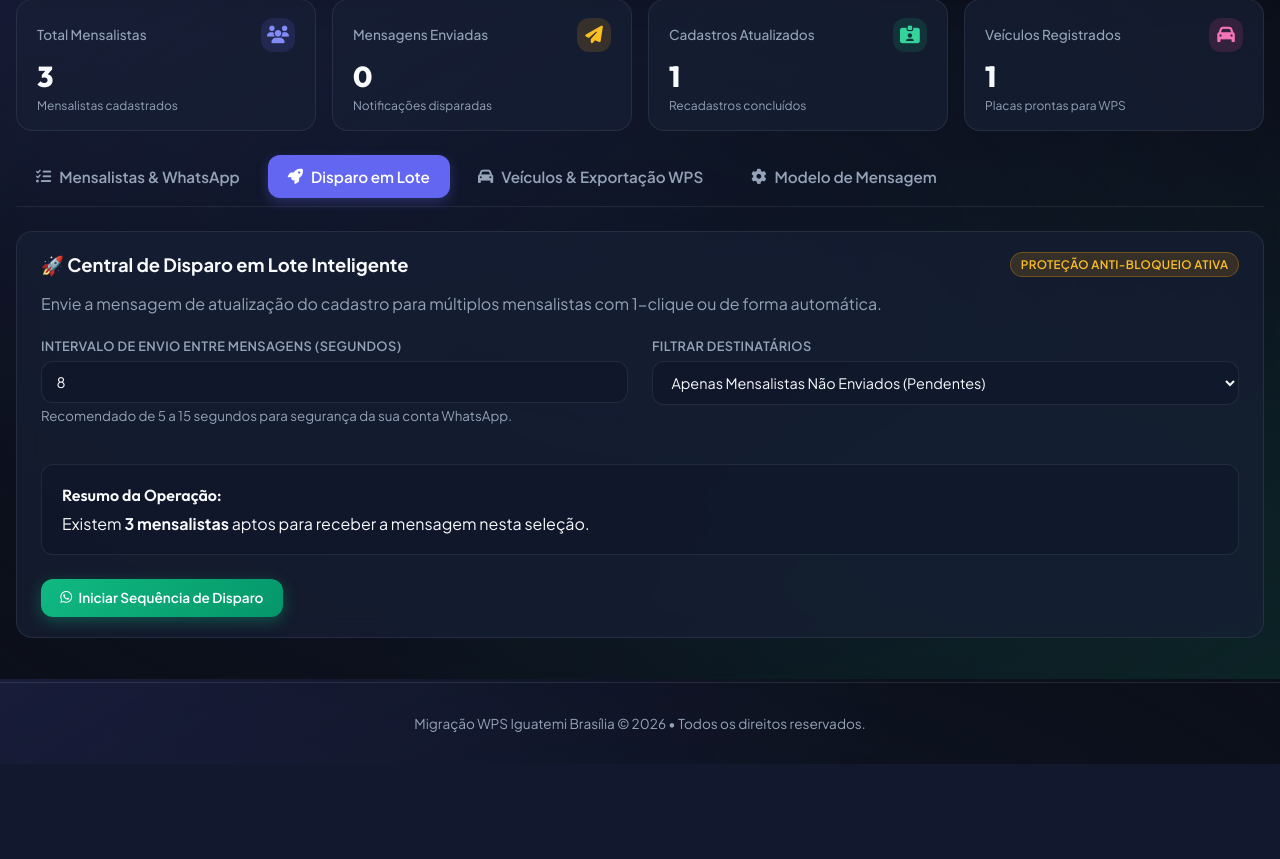
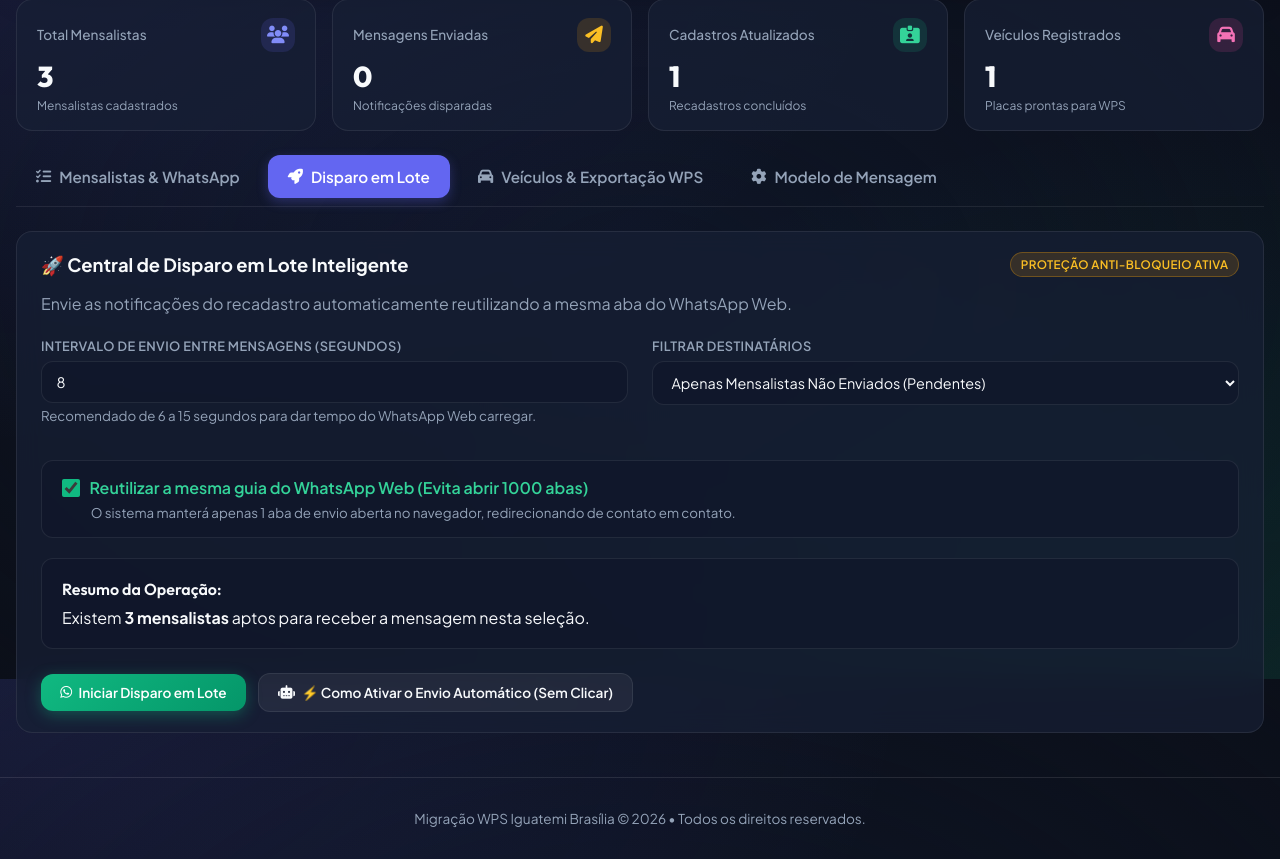
Before and after one commit to AlanGalvao83/MSGWHATS, a Flask app: page /admin in a window 1280 px wide, after a click on "Disparo em Lote". Shown: the part 121-980 px from the top of the page. Before the commit the page ends 885 px from the top, so only its background shows below. Run offline with Flask 3, Linux system fonts and the light colour scheme; data comes from the database, SQL or seed files in the repository.

Commit message:
Fix database query bottleneck 1000x faster, single-tab WhatsApp dispatch, auto-send helper and status reset controls

```diff
--- a/app.py
+++ b/app.py
@@ -53,13 +53,12 @@ def success_page():
 def api_get_mensalistas():
     mensalistas = database.get_all_mensalistas()
     host_url = get_public_host()
+    configs = database.get_configuracoes()
+    msg_template = configs.get('mensagem_template', 'Olá {nome}, atualize seu cadastro: {link}')
+    nome_estacionamento = configs.get('nome_estacionamento', 'Estacionamento WPS')
 
     for m in mensalistas:
         m['link_atualizacao'] = f"{host_url}/atualizar/{m['token']}"
-        configs = database.get_configuracoes()
-        msg_template = configs.get('mensagem_template', 'Olá {nome}, atualize seu cadastro: {link}')
-        nome_estacionamento = configs.get('nome_estacionamento', 'Estacionamento WPS')
-
         msg_personalizada = msg_template.replace('{nome}', m['nome'])\
                                         .replace('{link}', m['link_atualizacao'])\
                                         .replace('{nome_estacionamento}', nome_estacionamento)
--- a/static/js/admin.js
+++ b/static/js/admin.js
@@ -96,8 +96,8 @@ function renderMensalistasTable() {
   tbody.innerHTML = filtered.map(m => {
     const nomeLimpo = m.nome ? m.nome.split(';')[0].trim() : '';
     const envioBadge = m.status_envio === 'Enviado'
-      ? `<span class="badge badge-green"><i class="fa-solid fa-check"></i> Enviado</span>`
-      : `<span class="badge badge-amber"><i class="fa-solid fa-clock"></i> Pendente</span>`;
+      ? `<span class="badge badge-green" style="cursor: pointer;" onclick="toggleStatusEnvio(${m.id}, 'Pendente')" title="Clique para alterar para Pendente"><i class="fa-solid fa-check"></i> Enviado</span>`
+      : `<span class="badge badge-amber" style="cursor: pointer;" onclick="toggleStatusEnvio(${m.id}, 'Enviado')" title="Clique para alterar para Enviado"><i class="fa-solid fa-clock"></i> Pendente</span>`;
 
     const cadastroBadge = m.status_cadastro === 'Atualizado'
       ? `<span class="badge badge-green"><i class="fa-solid fa-circle-check"></i> Atualizado</span>`
@@ -137,7 +137,7 @@ function renderMensalistasTable() {
         <td style="text-align: center;">${veiculosTexto}</td>
         <td>
           <div class="table-actions">
-            <a href="${m.whatsapp_url}" target="_blank" onclick="marcarComoEnviado(${m.id})" class="btn btn-success btn-sm" title="Enviar WhatsApp Web">
+            <a href="${m.whatsapp_url}" target="whatsapp_dispatch_window" onclick="marcarComoEnviado(${m.id})" class="btn btn-success btn-sm" title="Enviar WhatsApp Web">
               <i class="fa-brands fa-whatsapp"></i> WhatsApp
             </a>
             <button onclick="copiarLink('${m.link_atualizacao}')" class="btn btn-secondary btn-sm" title="Copiar Link Individual">
@@ -222,12 +222,32 @@ function formatPlaca(placa) {
   return clean;
 }
 
-async function marcarComoEnviado(mId) {
+async function marcarComoEnviado(mId, status = 'Enviado') {
   try {
-    await fetch(`/api/marcar-enviado/${mId}`, { method: 'POST' });
-    loadData();
+    await fetch(`/api/marcar-enviado/${mId}`, {
+      method: 'POST',
+      headers: { 'Content-Type': 'application/json' },
+      body: JSON.stringify({ status })
+    });
   } catch (err) {
     console.error("Erro ao marcar envio:", err);
+  }
+}
+
+async function toggleStatusEnvio(mId, novoStatus) {
+  await marcarComoEnviado(mId, novoStatus);
+  loadData();
+}
+
+async function resetarStatusLote() {
+  if (confirm("Tem certeza que deseja redefinir o status de envio de TODOS os mensalistas para 'Pendente'?")) {
+    try {
+      await fetch('/api/resetar-status-lote', { method: 'POST' });
+      alert("Status de todos os mensalistas redefinido para Pendente!");
+      loadData();
+    } catch (err) {
+      alert("Erro ao redefinir status.");
+    }
   }
 }
 
@@ -366,9 +386,13 @@ function updateLotePreview() {
   `;
 }
 
+let isDisparoRodando = false;
+
 async function iniciarDisparoLote() {
   const filtro = document.getElementById('lote-filtro').value;
   const delaySec = parseInt(document.getElementById('lote-delay').value) || 8;
+  const chkReutilizar = document.getElementById('lote-reutilizar-aba');
+  const reutilizarAba = chkReutilizar ? chkReutilizar.checked : true;
 
   let lista = [];
   if (filtro === 'pendentes') {
@@ -384,25 +408,60 @@ async function iniciarDisparoLote() {
     return;
   }
 
-  if (!confirm(`Iniciar envio sequencial para ${lista.length} pessoas com intervalo de ${delaySec} segundos?`)) {
+  const targetTab = reutilizarAba ? 'whatsapp_dispatch_window' : '_blank';
+
+  if (!confirm(`Iniciar envio para ${lista.length} contatos?\n\n• Intervalo: ${delaySec} segundos\n• Reutilizar aba: ${reutilizarAba ? 'Sim (Apenas 1 aba)' : 'Não (Múltiplas abas)'}`)) {
     return;
   }
 
-  const btn = document.getElementById('btn-iniciar-lote');
-  btn.disabled = true;
+  isDisparoRodando = true;
+  const btnIniciar = document.getElementById('btn-iniciar-lote');
+  const btnParar = document.getElementById('btn-parar-lote');
+  btnIniciar.disabled = true;
+  btnParar.style.display = 'inline-flex';
 
   for (let i = 0; i < lista.length; i++) {
+    if (!isDisparoRodando) break;
+
     const item = lista[i];
-    btn.innerHTML = `<i class="fa-solid fa-spinner fa-spin"></i> Enviando ${i + 1}/${lista.length}: ${item.nome}...`;
+    const nomeVisual = item.nome ? item.nome.split(';')[0] : 'Mensalista';
+    btnIniciar.innerHTML = `<i class="fa-solid fa-spinner fa-spin"></i> (${i + 1}/${lista.length}) Enviando: ${nomeVisual}...`;
 
-    window.open(item.whatsapp_url, '_blank');
-    await marcarComoEnviado(item.id);
+    window.open(item.whatsapp_url, targetTab);
+    await marcarComoEnviado(item.id, 'Enviado');
 
-    await new Promise(resolve => setTimeout(resolve, delaySec * 1000));
+    for (let s = 0; s < delaySec; s++) {
+      if (!isDisparoRodando) break;
+      await new Promise(r => setTimeout(r, 1000));
+    }
   }
 
-  btn.disabled = false;
-  btn.innerHTML = `<i class="fa-brands fa-whatsapp"></i> Iniciar Sequência de Disparo`;
-  alert("Sequência de disparos em lote finalizada!");
+  isDisparoRodando = false;
+  btnIniciar.disabled = false;
+  btnIniciar.innerHTML = `<i class="fa-brands fa-whatsapp"></i> Iniciar Disparo em Lote`;
+  btnParar.style.display = 'none';
+  alert("Sequência de disparos finalizada!");
   loadData();
 }
+
+function pararDisparoLote() {
+  isDisparoRodando = false;
+  const btnIniciar = document.getElementById('btn-iniciar-lote');
+  const btnParar = document.getElementById('btn-parar-lote');
+  btnIniciar.disabled = false;
+  btnIniciar.innerHTML = `<i class="fa-brands fa-whatsapp"></i> Iniciar Disparo em Lote`;
+  btnParar.style.display = 'none';
+  alert("Disparo interrompido pelo usuário.");
+}
+
+function openAutoSendModal() {
+  document.getElementById('modal-autosend').classList.add('active');
+}
+function closeAutoSendModal() {
+  document.getElementById('modal-autosend').classList.remove('active');
+}
+function copiarScriptAutosend() {
+  const code = document.getElementById('autosend-code').value;
+  navigator.clipboard.writeText(code);
+  alert("Código de automação copiado! Cole no Console (F12) do WhatsApp Web para enviar sem precisar clicar.");
+}
--- a/templates/admin.html
+++ b/templates/admin.html
@@ -99,12 +99,15 @@
       <div class="card">
         <div class="card-title">
           <span>Lista de Mensalistas</span>
-          <div style="display: flex; gap: 0.75rem; flex-wrap: wrap;">
+          <div style="display: flex; gap: 0.5rem; flex-wrap: wrap;">
             <a href="/api/exportar-mensalistas" class="btn btn-success btn-sm">
               <i class="fa-solid fa-file-excel"></i> Exportar Lista (Excel)
             </a>
             <button class="btn btn-secondary btn-sm" onclick="openImportModal()">
               <i class="fa-solid fa-file-csv"></i> Importar CSV / Excel
+            </button>
+            <button class="btn btn-secondary btn-sm" onclick="resetarStatusLote()" title="Redefinir status de envio de todos para Pendente">
+              <i class="fa-solid fa-arrow-rotate-left"></i> Redefinir Status (Pendentes)
             </button>
             <button class="btn btn-primary btn-sm" onclick="openAddModal()">
               <i class="fa-solid fa-plus"></i> Novo Mensalista
@@ -147,15 +150,15 @@
           <span class="badge badge-amber">Proteção Anti-Bloqueio Ativa</span>
         </div>
         <p style="color: var(--text-muted); margin-bottom: 1.5rem;">
-          Envie a mensagem de atualização do cadastro para múltiplos mensalistas com 1-clique ou de forma automática.
+          Envie as notificações do recadastro automaticamente reutilizando a mesma aba do WhatsApp Web.
         </p>
 
-        <div style="display: grid; grid-template-columns: 1fr 1fr; gap: 1.5rem; margin-bottom: 1.5rem;">
+        <div style="display: grid; grid-template-columns: 1fr 1fr; gap: 1.5rem; margin-bottom: 1.25rem;">
           <div class="form-group">
             <label class="form-label">Intervalo de Envio entre Mensagens (segundos)</label>
             <input type="number" id="lote-delay" class="form-control" value="8" min="3" max="60">
             <small style="color: var(--text-muted); margin-top: 4px; display: block;">
-              Recomendado de 5 a 15 segundos para segurança da sua conta WhatsApp.
+              Recomendado de 6 a 15 segundos para dar tempo do WhatsApp Web carregar.
             </small>
           </div>
 
@@ -169,14 +172,32 @@
           </div>
         </div>
 
+        <div style="background: rgba(15, 23, 42, 0.6); padding: 1rem 1.25rem; border-radius: var(--radius-md); border: 1px solid var(--border-card); margin-bottom: 1.25rem;">
+          <label style="display: flex; align-items: center; gap: 0.6rem; cursor: pointer; font-weight: 600; color: #34d399;">
+            <input type="checkbox" id="lote-reutilizar-aba" checked style="width: 18px; height: 18px; accent-color: #10b981;">
+            Reutilizar a mesma guia do WhatsApp Web (Evita abrir 1000 abas)
+          </label>
+          <small style="color: var(--text-muted); display: block; margin-top: 0.35rem; margin-left: 1.8rem;">
+            O sistema manterá apenas 1 aba de envio aberta no navegador, redirecionando de contato em contato.
+          </small>
+        </div>
+
         <div style="background: rgba(15, 23, 42, 0.6); padding: 1.25rem; border-radius: var(--radius-md); border: 1px solid var(--border-card); margin-bottom: 1.5rem;">
           <h4 style="margin-bottom: 0.5rem; font-weight: 600;">Resumo da Operação:</h4>
           <p id="lote-resumo-texto">Carregando contatos para envio...</p>
         </div>
 
-        <button class="btn btn-success" onclick="iniciarDisparoLote()" id="btn-iniciar-lote">
-          <i class="fa-brands fa-whatsapp"></i> Iniciar Sequência de Disparo
-        </button>
+        <div style="display: flex; gap: 0.75rem; flex-wrap: wrap; align-items: center;">
+          <button class="btn btn-success" onclick="iniciarDisparoLote()" id="btn-iniciar-lote">
+            <i class="fa-brands fa-whatsapp"></i> Iniciar Disparo em Lote
+          </button>
+          <button class="btn btn-danger" onclick="pararDisparoLote()" id="btn-parar-lote" style="display: none;">
+            <i class="fa-solid fa-circle-stop"></i> Parar Disparo
+          </button>
+          <button class="btn btn-secondary" onclick="openAutoSendModal()">
+            <i class="fa-solid fa-robot"></i> ⚡ Como Ativar o Envio Automático (Sem Clicar)
+          </button>
+        </div>
       </div>
     </div>
 
@@ -328,6 +349,41 @@
     </div>
   </div>
 
+  <!-- MODAL: Auto-Send Helper -->
+  <div class="modal-overlay" id="modal-autosend">
+    <div class="modal-box" style="max-width: 650px;">
+      <div class="card-title">
+        <span>⚡ Automação de Disparo (Auto-Send sem Cliques)</span>
+        <button class="btn btn-secondary btn-sm" onclick="closeAutoSendModal()">&times;</button>
+      </div>
+      <p style="color: var(--text-muted); font-size: 0.9rem; margin-bottom: 1rem;">
+        Por segurança dos navegadores, sites externos não têm permissão para simular o clique do mouse dentro do WhatsApp Web. No entanto, você pode ativar a automação mãos-livres com <strong>1-clique</strong> usando o script abaixo:
+      </p>
+
+      <div style="background: rgba(15, 23, 42, 0.8); padding: 1rem; border-radius: var(--radius-md); border: 1px solid var(--border-glow); margin-bottom: 1rem;">
+        <h5 style="color: #34d399; margin-bottom: 0.5rem;"><i class="fa-solid fa-code"></i> Script de Clique Automático (Console / Bookmarklet):</h5>
+        <textarea readonly id="autosend-code" class="form-control" style="font-family: monospace; font-size: 0.8rem; height: 100px; color: #818cf8; background: #0f172a;">javascript:(function(){setInterval(function(){var btn=document.querySelector('button[aria-label="Enviar"]')||document.querySelector('button[aria-label="Send"]')||document.querySelector('button span[data-icon="send"]');if(btn){var b=btn.closest('button')||btn;if(b&&!b.disabled){b.click();}}},1200);})();</textarea>
+        <div style="margin-top: 0.75rem; display: flex; justify-content: flex-end;">
+          <button class="btn btn-primary btn-sm" onclick="copiarScriptAutosend()">
+            <i class="fa-solid fa-copy"></i> Copiar Código de Automação
+          </button>
+        </div>
+      </div>
+
+      <div style="font-size: 0.85rem; color: var(--text-muted); line-height: 1.5;">
+        <strong>Como ativar no navegador em 10 segundos:</strong><br>
+        1. Abra o WhatsApp Web (<code>web.whatsapp.com</code>).<br>
+        2. Pressione <code>F12</code> no teclado (ou clique com botão direito ➔ Inspecionar ➔ <strong>Console</strong>).<br>
+        3. Cole o código acima e aperte <code>Enter</code>.<br>
+        4. Pronto! O WhatsApp Web clicará em <strong>Enviar</strong> automaticamente assim que a aba de cada mensalista abrir!
+      </div>
+
+      <div style="margin-top: 1.5rem; display: flex; justify-content: flex-end;">
+        <button class="btn btn-secondary" onclick="closeAutoSendModal()">Entendi</button>
+      </div>
+    </div>
+  </div>
+
   <!-- Footer -->
   <footer class="footer">
     Migração WPS Iguatemi Brasília © 2026 • Todos os direitos reservados.
```
Also changed, not shown: database.py (+14 -0 lines).
